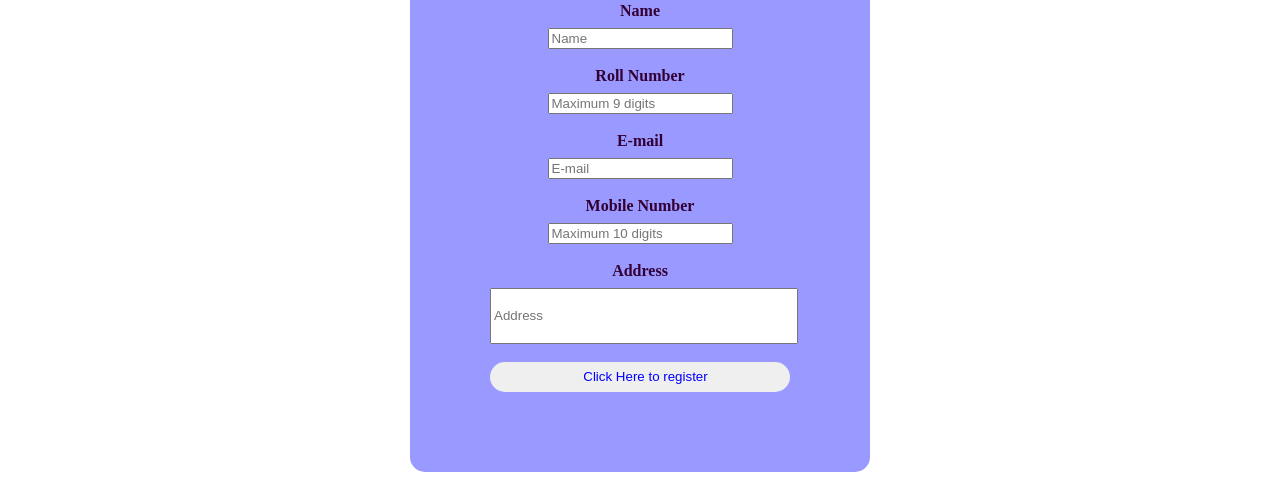
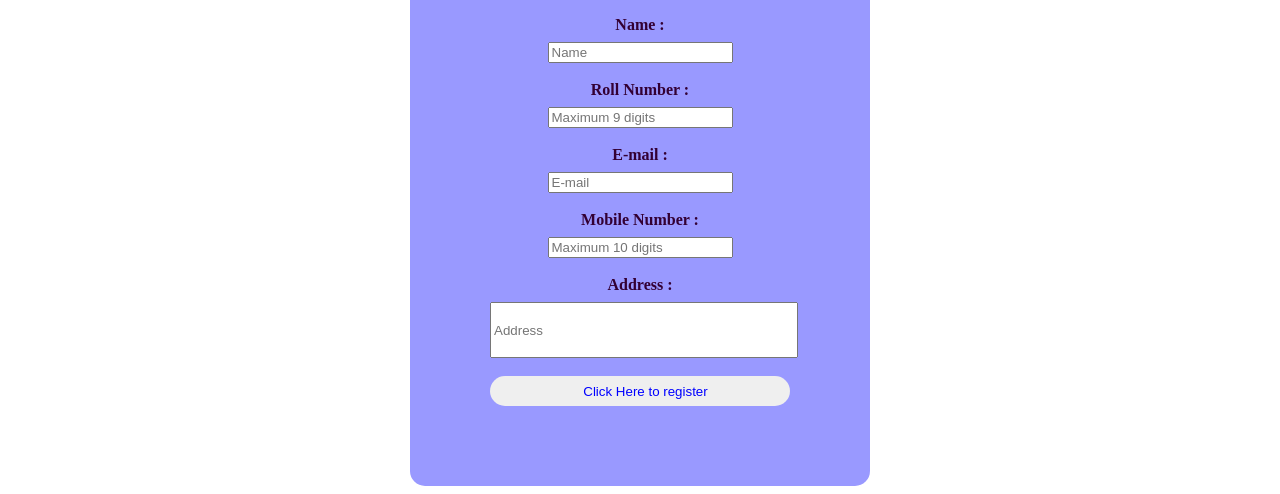
Before and after one commit to arifahmad-py/H2-Canteen-Sample-Website, a plain HTML site: page login.html in a window 1280 px wide. Shown: the part 490-984 px from the top of the page. Drawn offline with Linux system fonts and the light colour scheme.

Commit message:
Update login.html

```diff
--- a/login.html
+++ b/login.html
@@ -125,27 +125,26 @@
 		<br><br>
 
 		<h3> Register below to get updates of the canteen on your email: </h3>
-
-		<h5>     </h5>
+		<br>
 
 
 		<div class="login">
 		  <center>
 		  <h1> Registration Form </h1>
 		  <form>
-			<label> <b> Name </b> </label>
+			<label> <b> Name : </b> </label>
 			<input type="text" name="Name" id="Name" placeholder="Name">
 				<br><br>
-			<label> <b> Roll Number </b> </label>
+			<label> <b> Roll Number : </b> </label>
 			<input type="text" minlength="9" maxlength="9" name="roll" id="Roll" placeholder="Maximum 9 digits">
 				<br><br>
-			<label> <b> E-mail </b> </label>
+			<label> <b> E-mail : </b> </label>
 			<input type="email" name="mail" id="MailID" placeholder="E-mail">
 				<br><br>
-			<label> <b> Mobile Number </b> </label>
+			<label> <b> Mobile Number : </b> </label>
 			<input type="number" maxlength="10" pattern="[-+]?[0-9]" name="phone" id="PhoneNumber" placeholder="Maximum 10 digits">
 				<br><br>
-			<label> <b> Address </b> </label>
+			<label> <b> Address : </b> </label>
 			<input type="text" max="100" name="address" id="Address" placeholder="Address">
 				<br><br>
 			<input type="button" name="login" id="log" value="Click Here to register">
```
